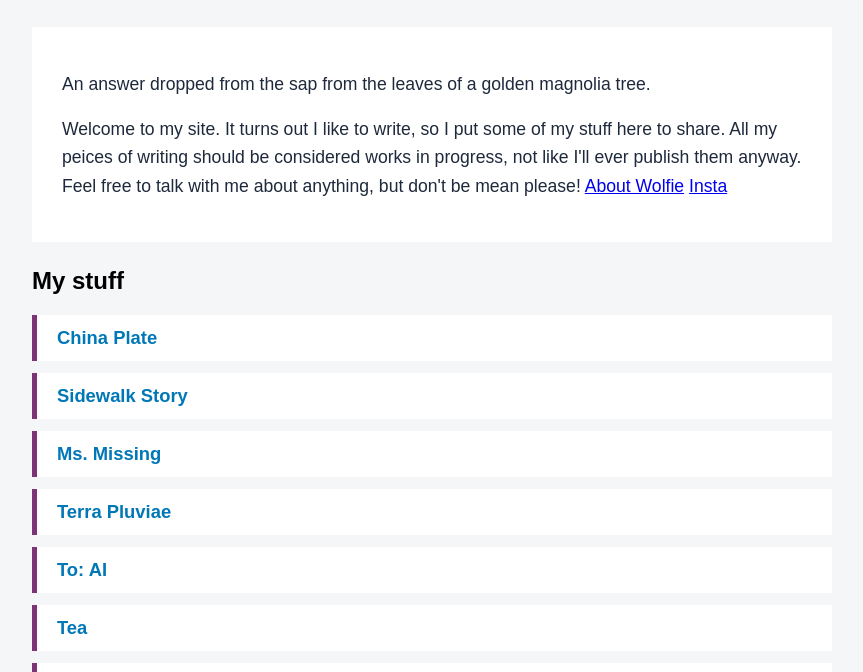
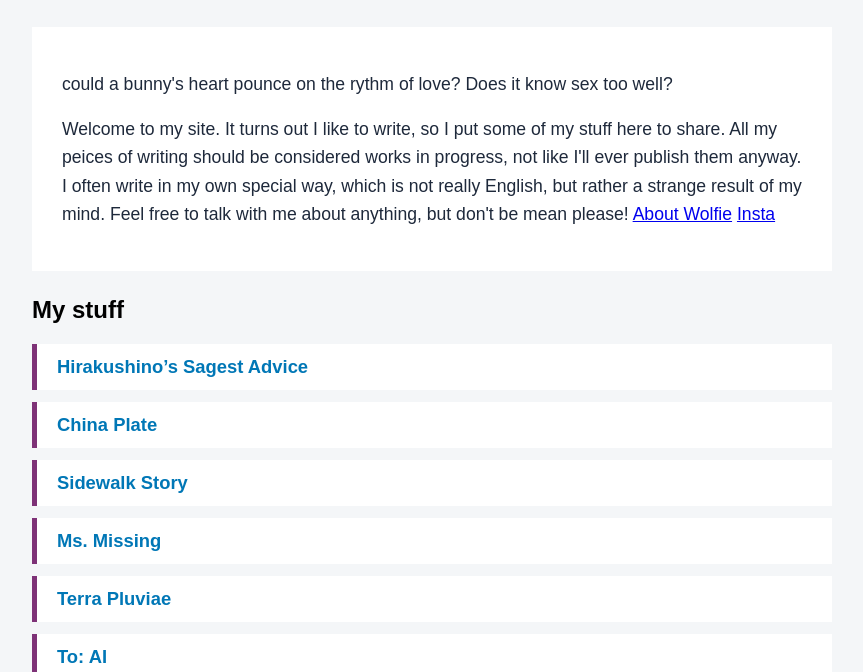
Before and after one commit to wolfert-johan/wolfert-johan.github.io, a plain HTML site: page index.html in a window 1280 px wide. Shown: the part 108-780 px from the top of the page, without its empty margins (208-1071 px from the left). Drawn offline with Linux system fonts and the light colour scheme.

Commit message:
Add files via upload

```diff
--- a/index.html
+++ b/index.html
@@ -74,11 +74,12 @@
     <!-- 2. TEXT BOX -->
     <div class="text-box">
         <p>
-            An answer dropped from the sap from the leaves of a golden magnolia tree.
+            could a bunny's heart pounce on the rythm of love? Does it know sex too well?
         </p>
         <p>
             Welcome to my site. It turns out I like to write, so I put some of my stuff here to share.
             All my peices of writing should be considered works in progress, not like I'll ever publish them anyway.
+            I often write in my own special way, which is not really English, but rather a strange result of my mind.
             Feel free to talk with me about anything, but don't be mean please!
             <a href="about.html">About Wolfie</a> <a href="https://www.instagram.com/wolfie_fanclub/">Insta</a>
         </p>
@@ -91,6 +92,9 @@
             🔽 IMPORTANT: These use RELATIVE URLs (no "https://").
             They point to files inside the SAME DOMAIN as this page. Thanks chat
         -->
+        <li>
+            <a href="stories/HirakushinosSagestAdvice.html">Hirakushino’s Sagest Advice</a>
+        </li>
         <li>
             <a href="stories/ChinaPlate.html">China Plate</a>
         </li>
```
Also changed, not shown: stories/HirakushinosSagestAdvice.html (added, +1 -0 lines).
